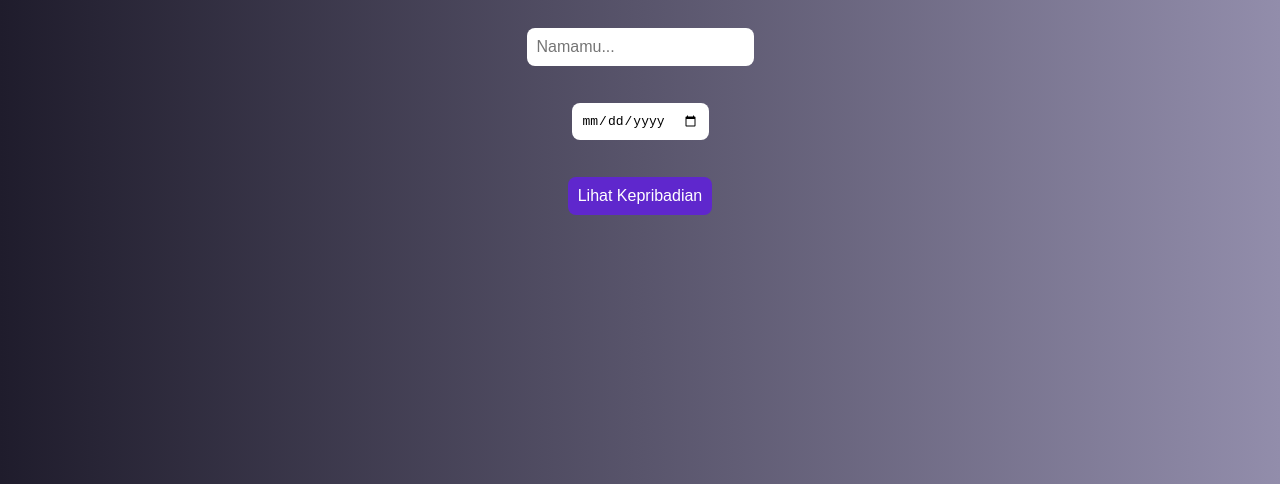
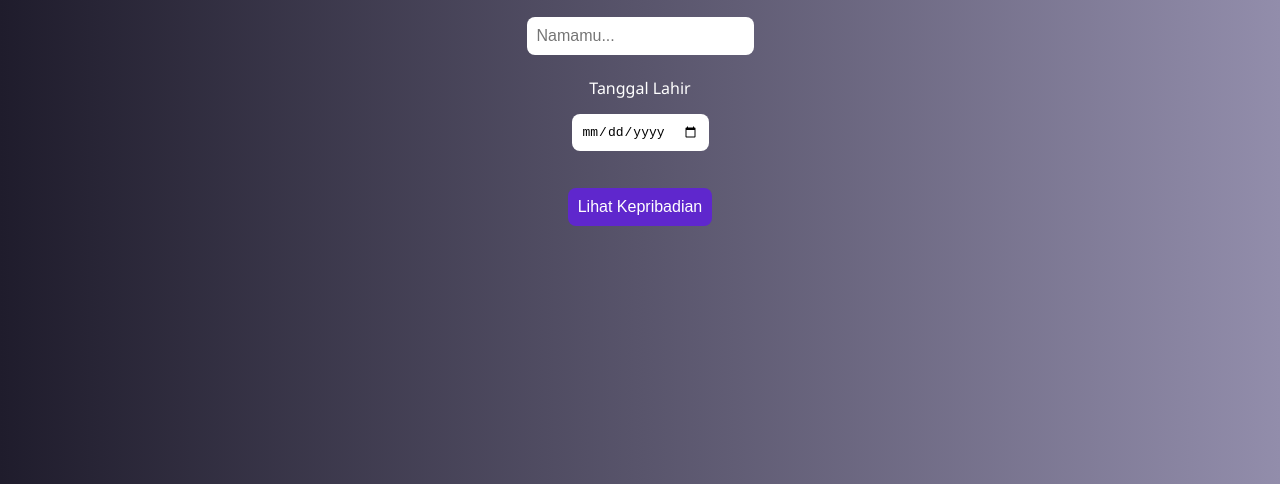
Before and after one commit to cikdon/cekjiwa, a plain HTML site: page index.html in a window 1280 px wide. Shown: the part 372-856 px from the top of the page. Drawn offline with Linux system fonts and the light colour scheme.

Commit message:
index.html

```diff
--- a/index.html
+++ b/index.html
@@ -63,6 +63,7 @@
 
     <input type="text" id="nameInput" placeholder="Namamu...">
     <br>
+    Tanggal Lahir
     <input type="date" id="birthInput" placeholder="Tanggal Lahirmu...">
     <br>
     <button onclick="revealPersonality()">Lihat Kepribadian</button>
```
